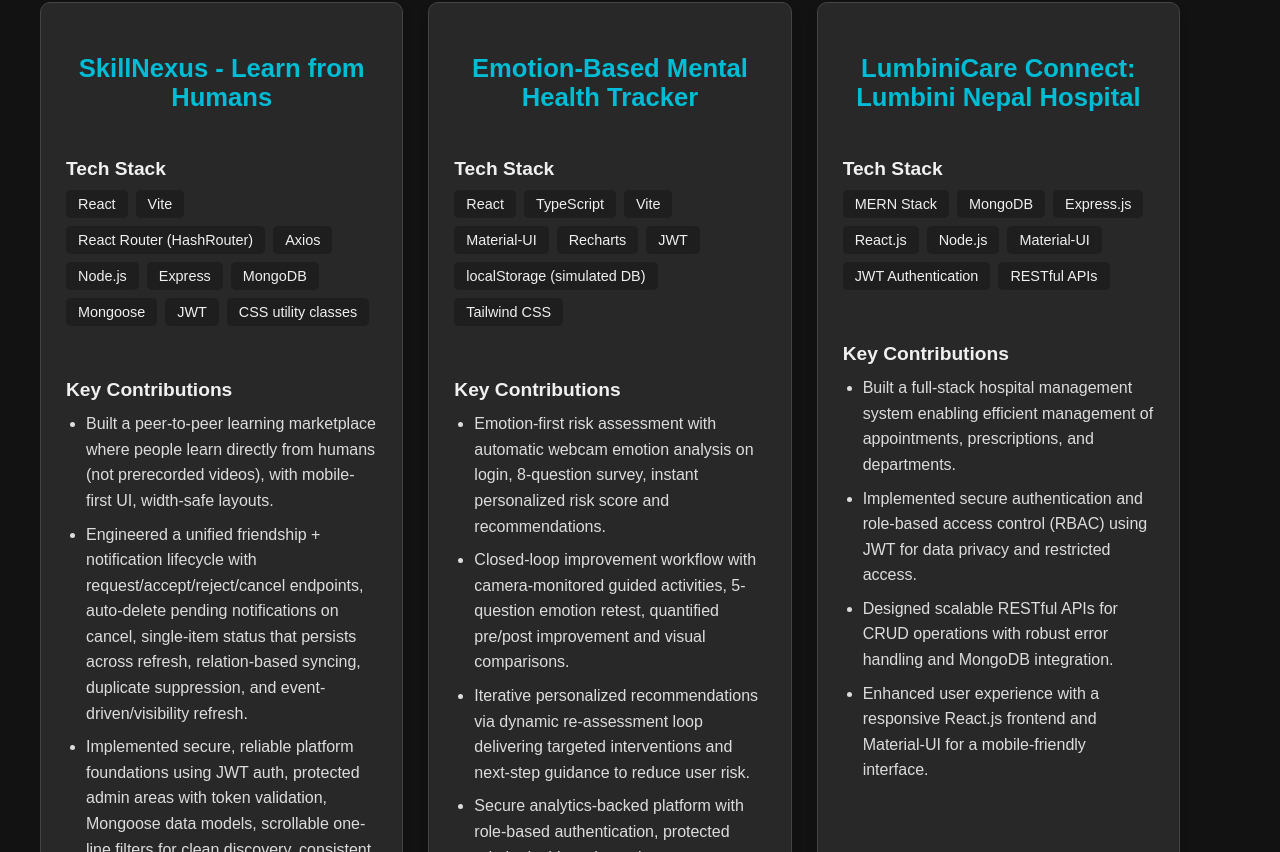
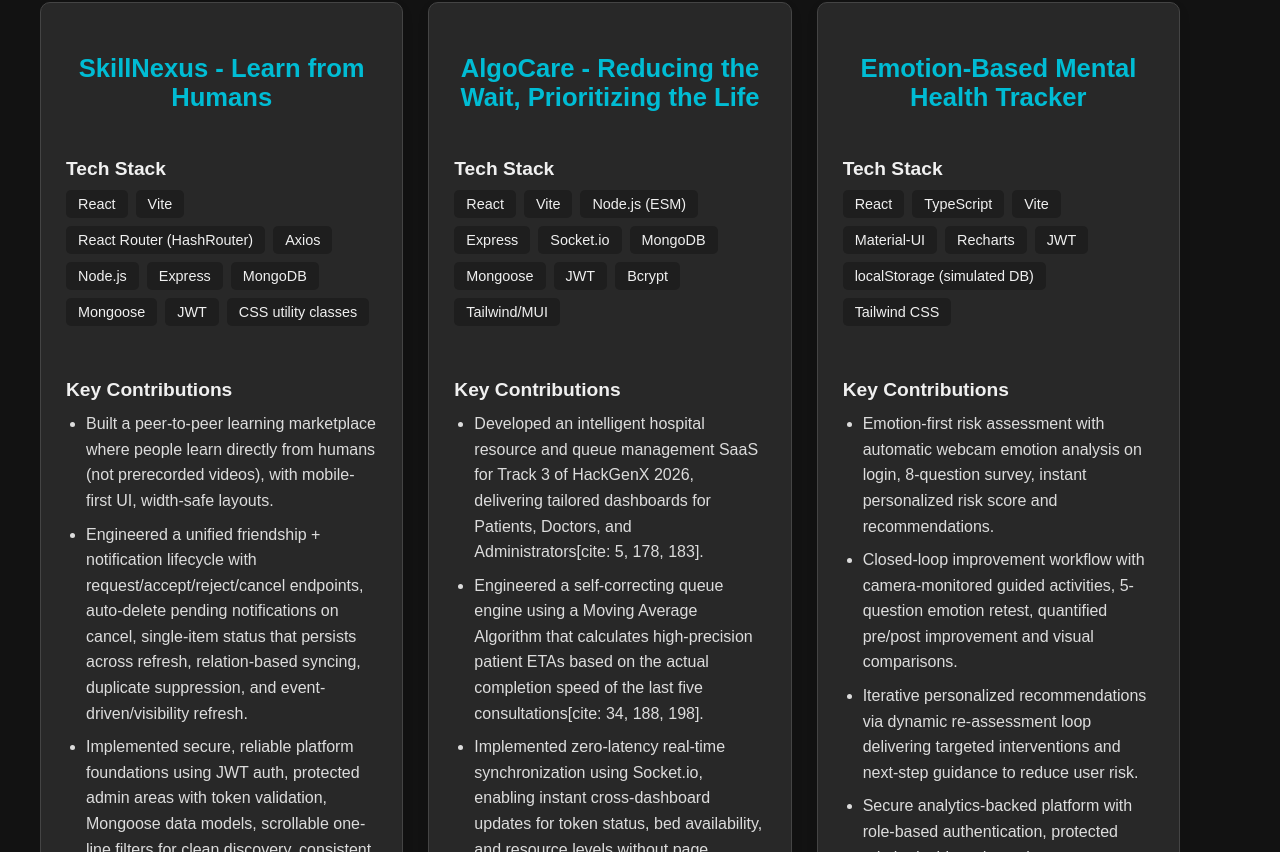
Before and after one commit to npanthi718/web-portfolio-sushil, a React (Create React App) app: page / in a window 1280 px wide. Shown: the part 3548-4400 px from the top of the page. Built offline with nearby package versions, Linux system fonts and the light colour scheme.

Commit message:
Resume Updated of Project Section, AlgoCare-Hackathon Project

```diff
--- a/src/pages/Home/Home.jsx
+++ b/src/pages/Home/Home.jsx
@@ -55,6 +55,23 @@ function Home() {
                 'Engineered a unified friendship + notification lifecycle with request/accept/reject/cancel endpoints, auto-delete pending notifications on cancel, single-item status that persists across refresh, relation-based syncing, duplicate suppression, and event-driven/visibility refresh.',
                 'Implemented secure, reliable platform foundations using JWT auth, protected admin areas with token validation, Mongoose data models, scrollable one-line filters for clean discovery, consistent purple brand styling, accessible contrast, and larger tap targets.',
                 'Delivered end-to-end performance and quality with removed noisy SSE 404s, optimized axios base/proxy, added toasts and disabled buttons during network calls, ran lint/QA across routes, and verified production behavior post-deploy.',
+            ]
+        },
+
+
+        {
+            title: 'AlgoCare - Reducing the Wait, Prioritizing the Life',
+            technologies: [
+                'React', 'Vite', 'Node.js (ESM)', 'Express', 'Socket.io',
+                'MongoDB', 'Mongoose', 'JWT', 'Bcrypt', 'Tailwind/MUI'
+            ],
+            liveLink: 'https://algocare.onrender.com/', // Replace with your actual live link
+            githubLink: 'https://github.com/npanthi718/AlgoCare--Reducing-the-Wait-Prioritizing-the-Life-', // Replace with your actual repo link
+            keyContributions: [
+                'Developed an intelligent hospital resource and queue management SaaS for Track 3 of HackGenX 2026, delivering tailored dashboards for Patients, Doctors, and Administrators[cite: 5, 178, 183].',
+                'Engineered a self-correcting queue engine using a Moving Average Algorithm that calculates high-precision patient ETAs based on the actual completion speed of the last five consultations[cite: 34, 188, 198].',
+                'Implemented zero-latency real-time synchronization using Socket.io, enabling instant cross-dashboard updates for token status, bed availability, and resource levels without page refreshes[cite: 7, 12, 206].',
+                'Built a secure, modular foundation using a Controller-Service-Repository pattern with JWT-based role-based access control (RBAC) and automated history linking via email-based patient identification[cite: 21, 203, 205, 207].',
             ]
         },
 
```
